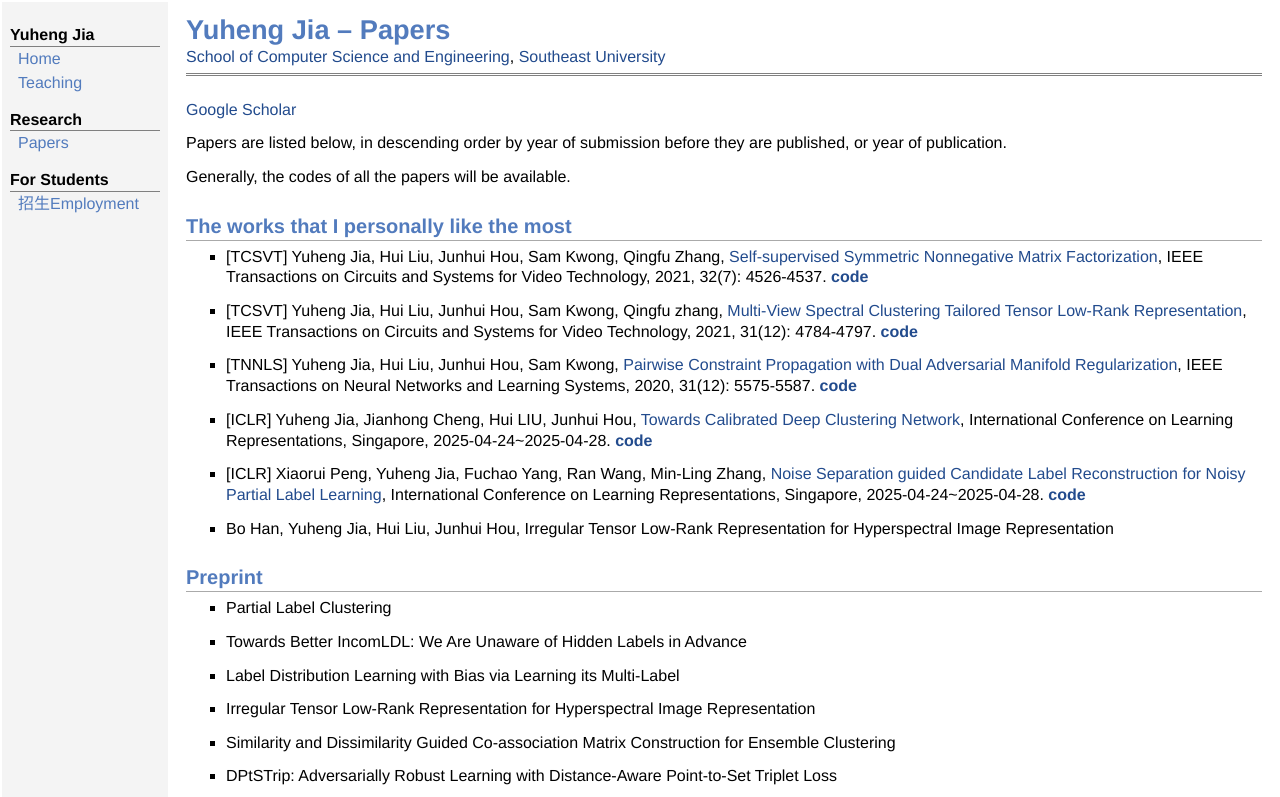
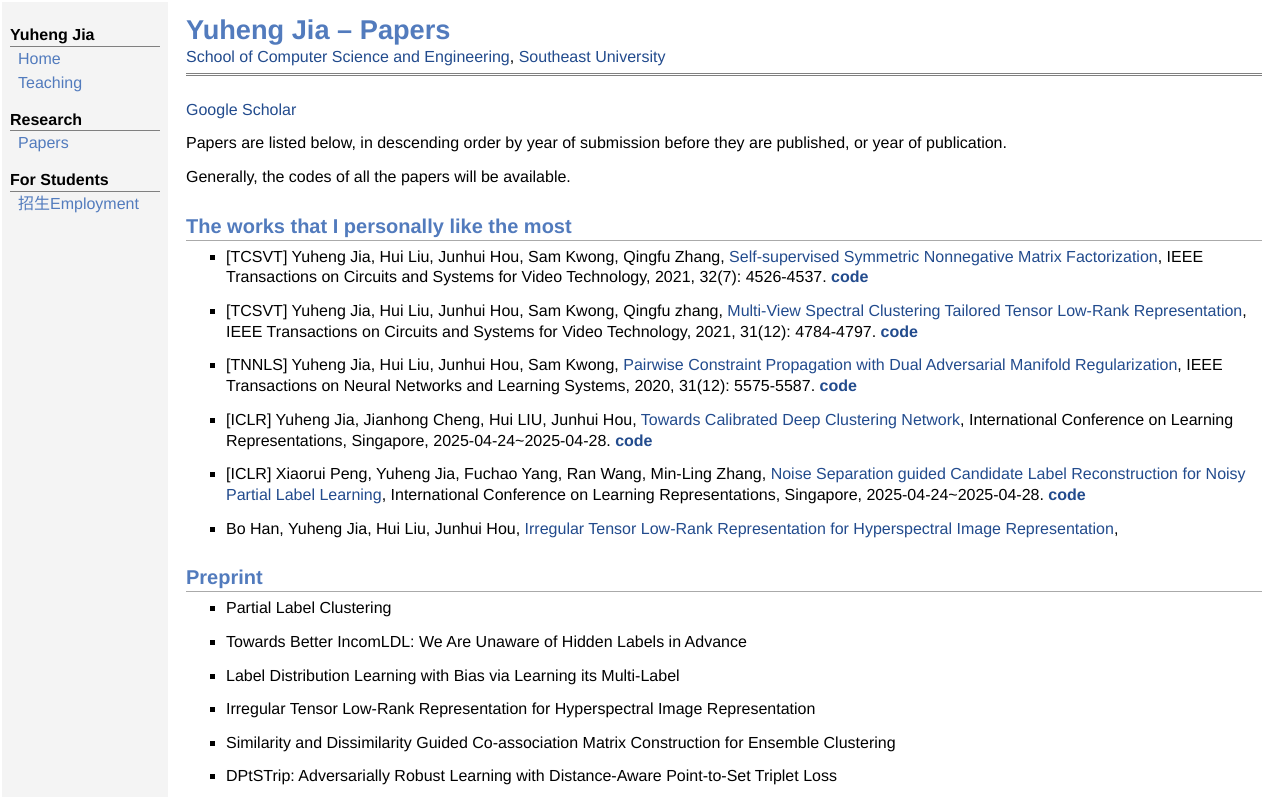
Before and after one commit to jyh-learning/jyh-learning.github.io, a plain HTML site: page papers.html in a window 1280 px wide. Shown: the top 797 px of the page. Drawn offline with Linux system fonts and the light colour scheme.

Commit message:
Update papers.html

```diff
--- a/papers.html
+++ b/papers.html
@@ -95,7 +95,8 @@
                     </li>
                     <li>
                         <p>
-                            Bo Han, Yuheng Jia, Hui Liu, Junhui Hou, Irregular Tensor Low-Rank Representation for Hyperspectral Image Representation
+                            Bo Han, Yuheng Jia, Hui Liu, Junhui Hou,  <a
+                                href="https://arxiv.org/abs/2410.18388" target="_blank">Irregular Tensor Low-Rank Representation for Hyperspectral Image Representation</a>,
                         </p>
                     </li>
                 </ul>
```
